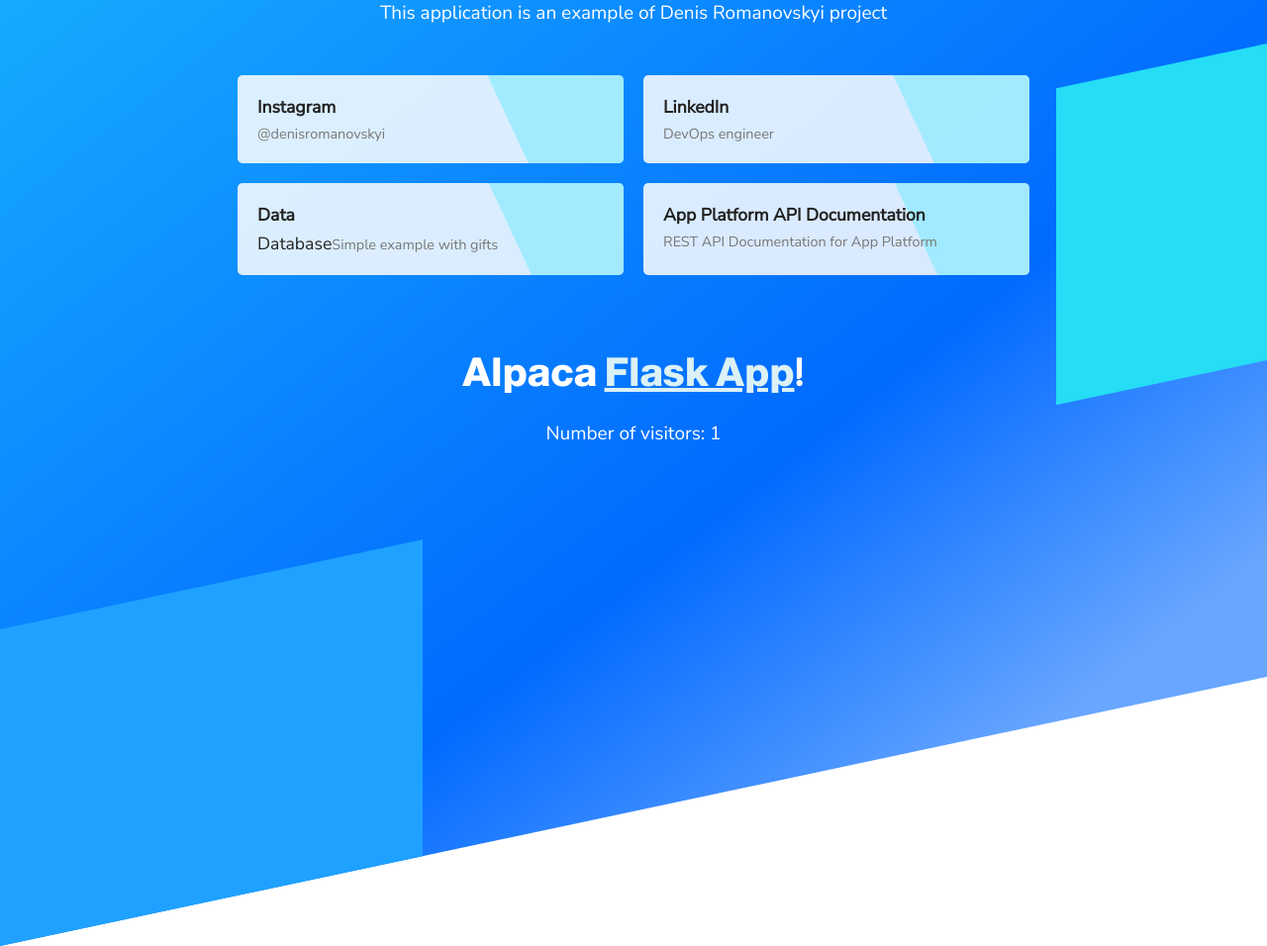
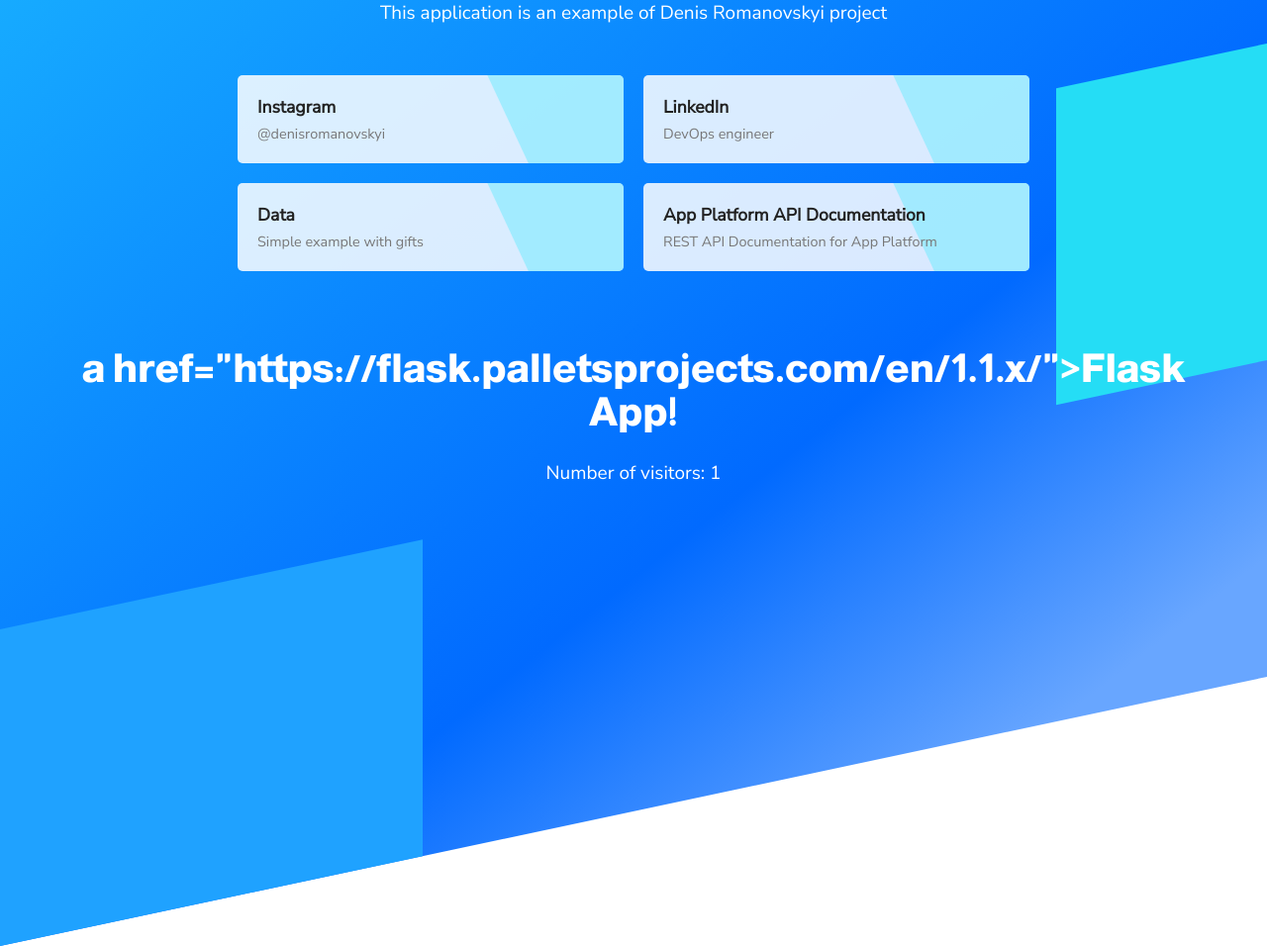
Before and after one commit to nedm0r/sample-flask-, a Python web app: template flask/templates/index.html in a window 1280 px wide. Shown: the part 324-1280 px from the top of the page at 99% size. Run offline with Jinja, Linux system fonts and the light colour scheme; the template is opened without the code that fills it: most values are stand-ins (such as "Sample title", 1, 10 or a date in 2020).

Commit message:
Update index.html

```diff
--- a/flask/templates/index.html
+++ b/flask/templates/index.html
@@ -33,7 +33,7 @@ i<!DOCTYPE html>
         rel="noopener noreferrer"><strong>LinkedIn</strong>
         <span>DevOps engineer</span>
       </a>
-      <a href="https://www.digitalocean.com/docs/app-platform/" target="_blank" rel="noopener noreferrer"><strong>Data</strong>Database<span>Simple example with gifts</span></a>
+      <a href="https://www.digitalocean.com/docs/app-platform/" target="_blank" rel="noopener noreferrer"><strong>Data</strong><span>Simple example with gifts</span></a>
       <a href="https://www.digitalocean.com/docs/droplets/how-to/" target="_blank" rel="noopener noreferrer"><strong>App
           Platform API Documentation</strong>
         <span>REST API Documentation for App Platform</span>
@@ -49,7 +49,7 @@ i<!DOCTYPE html>
     <span></span>
   </div>
   <div class="content">
-    <h1>Alpaca <a href="https://flask.palletsprojects.com/en/1.1.x/">Flask App</a>!</h1>
+    <h1>a href="https://flask.palletsprojects.com/en/1.1.x/">Flask App</a>!</h1>
     <p>Number of visitors: {{ count }}</p>
 
     <!-- Rest of your HTML content -->
```
